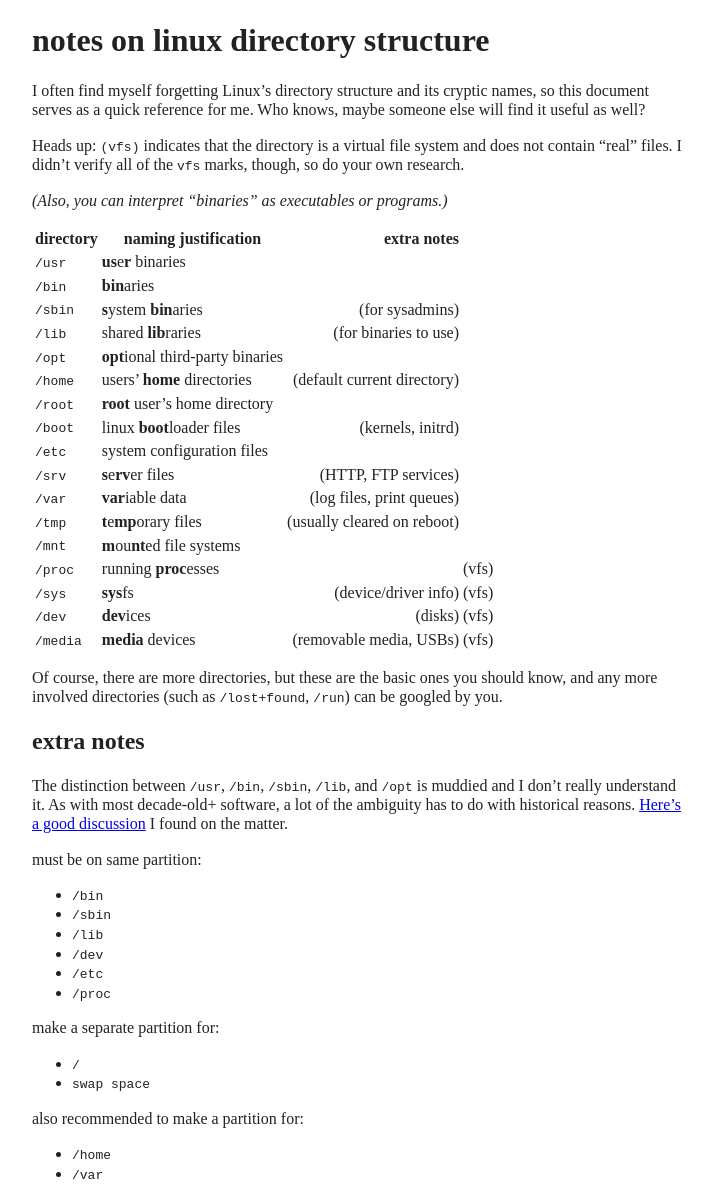
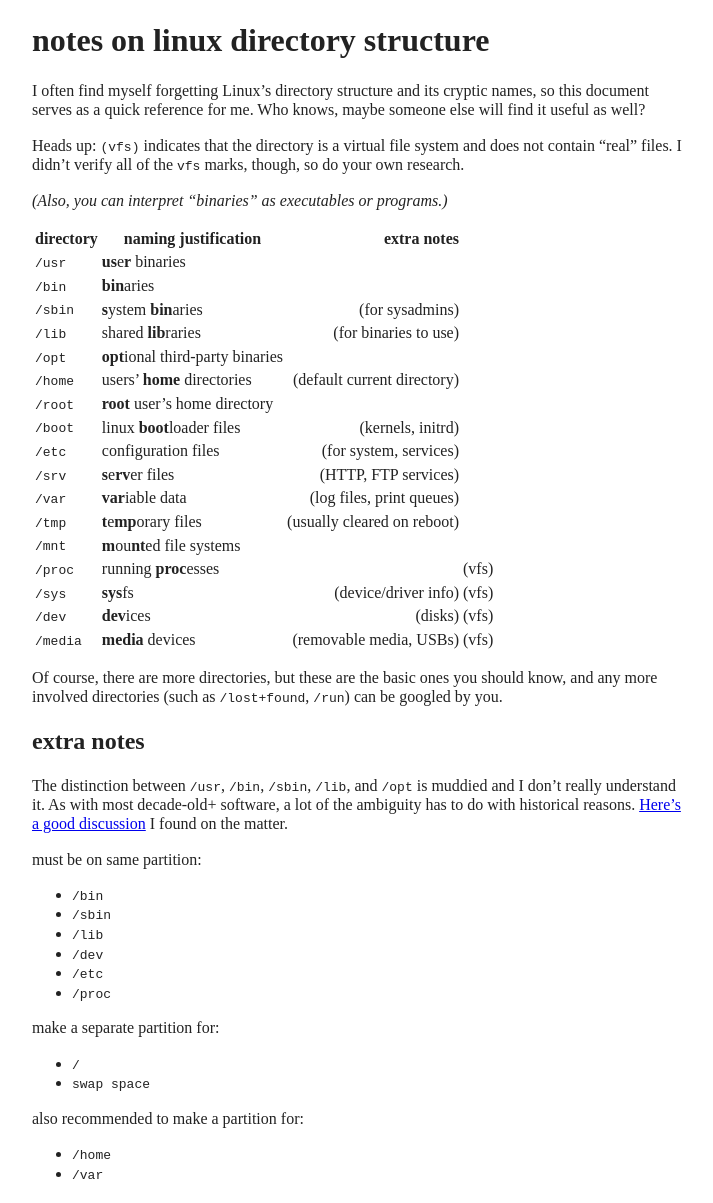
Before and after one commit to TehBrian/tehbrian.github.io, a Jekyll site: the page built from _pages/linux-directory-structure.md, in a window 1280 px wide. Shown: the whole page, without its empty margins (283-996 px from the left). Built offline with Jekyll 4.4.1, drawn with Linux system fonts in a browser that asks for light colours.

Commit message:
linux-directory-structure: fix incorrect info
/etc can hold non-system configuration files

```diff
--- a/_pages/linux-directory-structure.md
+++ b/_pages/linux-directory-structure.md
@@ -26,7 +26,7 @@ _(Also, you can interpret "binaries" as executables or programs.)_
 | `/home`   | users' **home** directories       | (default current directory) |       |
 | `/root`   | **root** user's home directory    |                             |       |
 | `/boot`   | linux **boot**loader files        |           (kernels, initrd) |       |
-| `/etc`    | system configuration files        |                             |       |
+| `/etc`    | configuration files               |      (for system, services) |       |
 | `/srv`    | **s**e**rv**er files              |        (HTTP, FTP services) |       |
 | `/var`    | **var**iable data                 |   (log files, print queues) |       |
 | `/tmp`    | **t**e**mp**orary files           | (usually cleared on reboot) |       |
```
